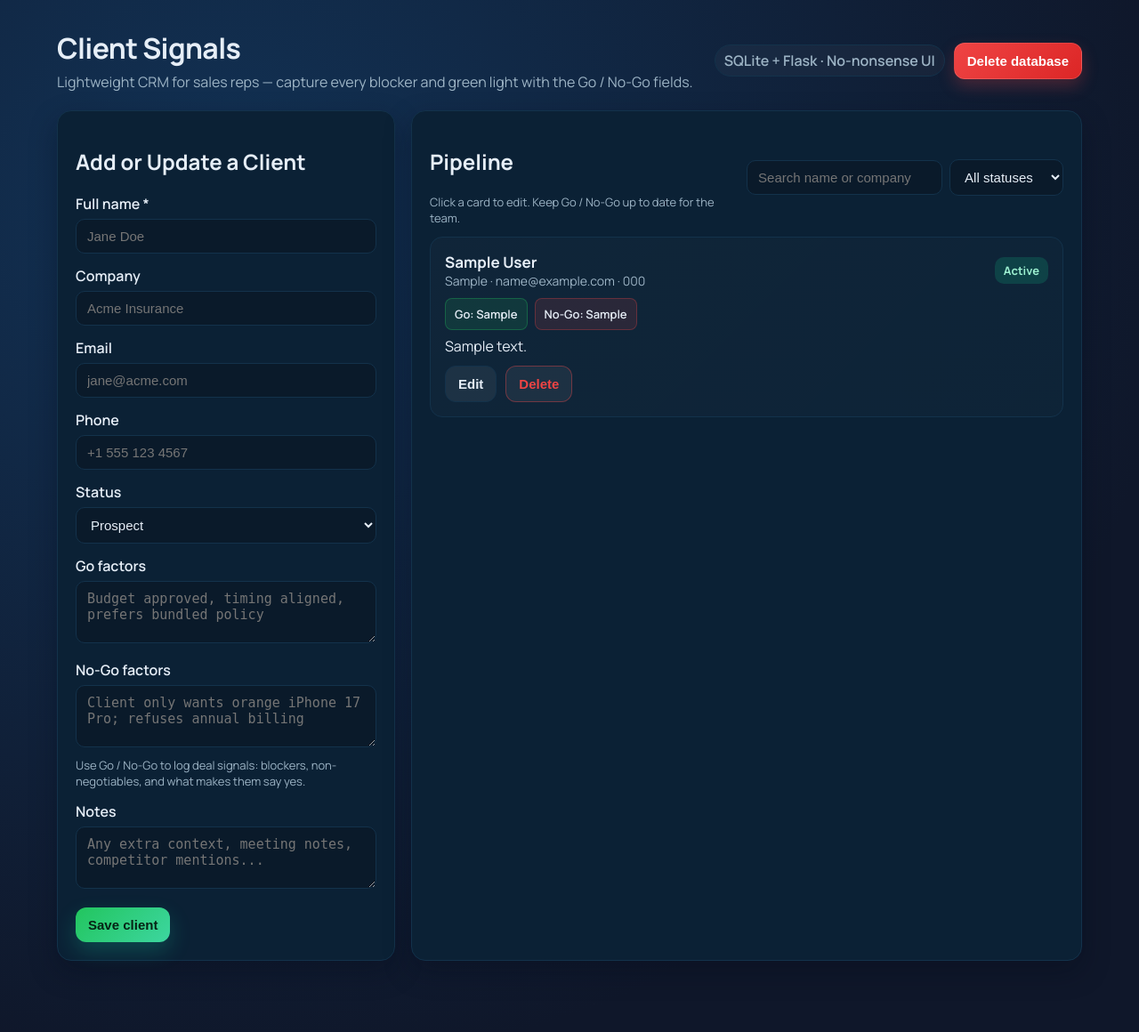
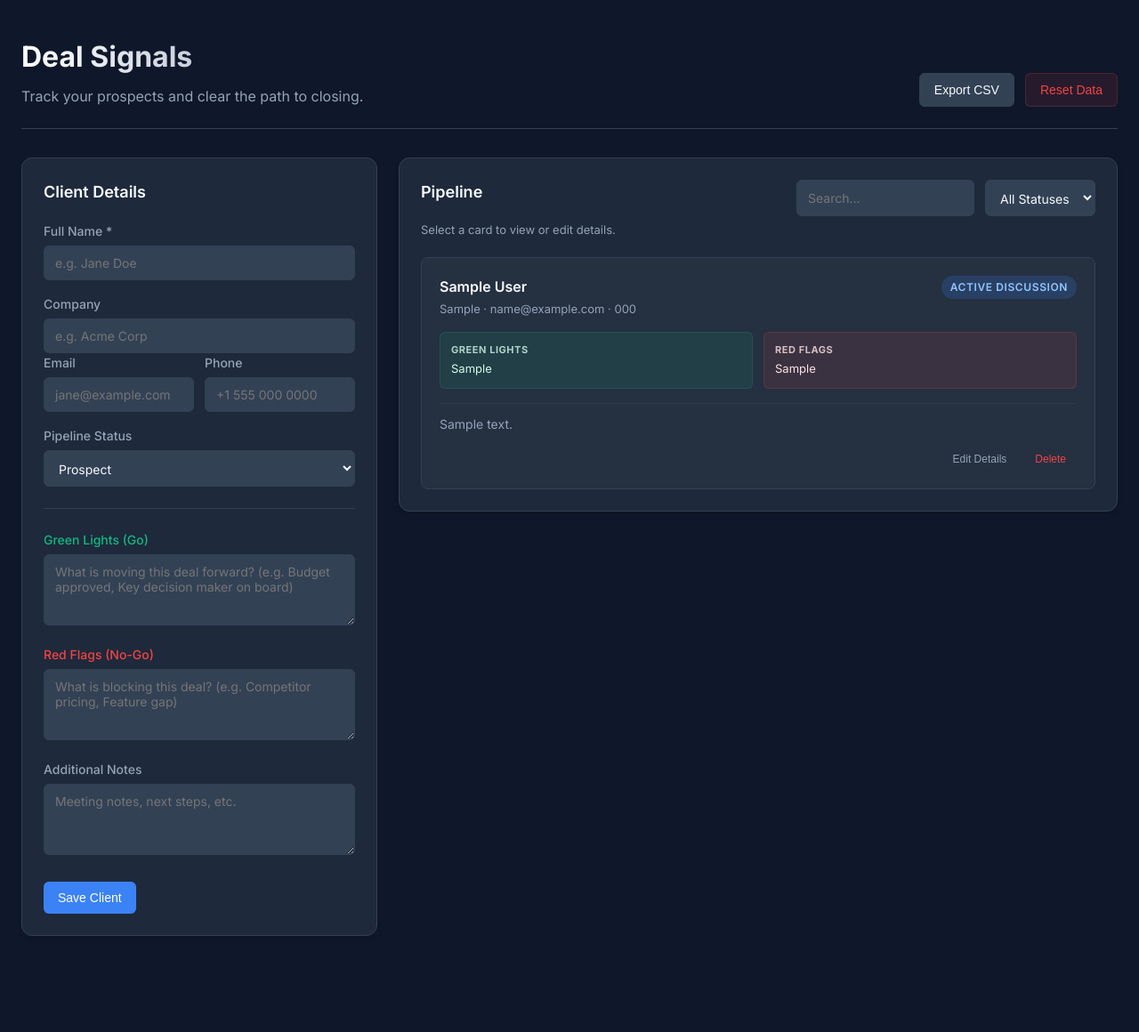
Before and after one commit to mwasalski/client_metadata_app, a Flask app: page / in a window 1280 px wide. Shown: the whole page at 89% size. After the commit the page ends 1052 px from the top, so only its background shows below. Run offline with Flask 3, Linux system fonts and the light colour scheme; tables that the repository leaves empty hold one stand-in row (values such as "Sample post").

Commit message:
changing layout

```diff
--- a/app.py
+++ b/app.py
@@ -7,7 +7,9 @@ import webbrowser
 from pathlib import Path
 from typing import Dict, List, Optional
 
-from flask import Flask, jsonify, render_template, request
+from flask import Flask, jsonify, render_template, request, Response
+import csv
+import io
 
 
 def resolve_app_dirs():
@@ -202,14 +204,45 @@ def reset_db():
         conn.execute("DELETE FROM clients")
         conn.commit()
         conn.close()
-        # Run VACUUM separately in autocommit mode to avoid transaction errors.
-        vacuum_conn = sqlite3.connect(DATABASE)
-        vacuum_conn.isolation_level = None
-        vacuum_conn.execute("VACUUM")
-        vacuum_conn.close()
         return jsonify({"reset": True})
     except Exception as exc:  # pragma: no cover - runtime guard
         return jsonify({"error": f"Could not reset database: {exc}"}), 500
+
+
+@app.route("/api/export-csv", methods=["GET"])
+def export_csv():
+    """Generate a CSV of all clients."""
+    conn = get_db()
+    rows = conn.execute("SELECT * FROM clients ORDER BY created_at DESC").fetchall()
+    conn.close()
+
+    output = io.StringIO()
+    writer = csv.writer(output)
+
+    # Write header
+    headers = ["ID", "Full Name", "Company", "Email", "Phone", "Status", "Go Factors", "No-Go Factors", "Notes", "Created At"]
+    writer.writerow(headers)
+
+    # Write data
+    for row in rows:
+        writer.writerow([
+            row["id"],
+            row["full_name"],
+            row["company"],
+            row["email"],
+            row["phone"],
+            row["status"],
+            row["go_factors"],
+            row["no_go_factors"],
+            row["notes"],
+            row["created_at"]
+        ])
+
+    return Response(
+        output.getvalue(),
+        mimetype="text/csv",
+        headers={"Content-Disposition": "attachment;filename=client_signals.csv"}
+    )
 
 
 if __name__ == "__main__":
--- a/static/app.js
+++ b/static/app.js
@@ -8,15 +8,16 @@ const emptyState = document.getElementById("emptyState");
 const searchInput = document.getElementById("search");
 const statusFilter = document.getElementById("statusFilter");
 const resetBtn = document.getElementById("resetDbBtn");
+const exportBtn = document.getElementById("exportBtn");
 
 let clients = [];
 let editingId = null;
 
 const statusLabels = {
   prospect: "Prospect",
-  active: "Active",
+  active: "Active Discussion",
   closed: "Closed Won",
-  churn_risk: "Churn Risk",
+  churn_risk: "At Risk",
 };
 
 function escapeHtml(text) {
@@ -59,22 +60,23 @@ function renderClients() {
       ].filter(Boolean);
 
       const go = client.go_factors
-        ? `<div class="badge go">Go: ${escapeHtml(client.go_factors)}</div>`
-        : `<div class="badge go muted">Go: not set</div>`;
+        ? `<div class="badge go"><strong>Green Lights</strong>${escapeHtml(client.go_factors)}</div>`
+        : `<div class="badge go" style="opacity:0.5"><strong>Green Lights</strong>—</div>`;
+
       const noGo = client.no_go_factors
-        ? `<div class="badge no-go">No-Go: ${escapeHtml(client.no_go_factors)}</div>`
-        : `<div class="badge no-go muted">No-Go: not set</div>`;
+        ? `<div class="badge no-go"><strong>Red Flags</strong>${escapeHtml(client.no_go_factors)}</div>`
+        : `<div class="badge no-go" style="opacity:0.5"><strong>Red Flags</strong>—</div>`;
 
       const notes = client.notes
         ? `<div class="notes">${escapeHtml(client.notes)}</div>`
-        : `<div class="notes muted">No extra notes yet.</div>`;
+        : ``;
 
       return `
         <article class="card" data-id="${client.id}">
           <div class="card-header">
             <div>
               <div class="client-name">${escapeHtml(client.full_name)}</div>
-              <div class="meta">${metaParts.length ? escapeHtml(metaParts.join(" · ")) : "—"}</div>
+              <div class="meta">${metaParts.length ? escapeHtml(metaParts.join(" · ")) : ""}</div>
             </div>
             <div class="status ${client.status}">${statusLabels[client.status] || client.status}</div>
           </div>
@@ -84,8 +86,8 @@ function renderClients() {
           </div>
           ${notes}
           <div class="card-actions">
-            <button class="ghost" data-action="edit">Edit</button>
-            <button class="ghost" data-action="delete" style="color: var(--danger); border-color: rgba(239,68,68,0.4);">Delete</button>
+            <button class="ghost" data-action="edit">Edit Details</button>
+            <button class="ghost" data-action="delete" style="color: var(--danger);">Delete</button>
           </div>
         </article>
       `;
@@ -95,10 +97,10 @@ function renderClients() {
 
 function setFormMode(mode) {
   if (mode === "edit") {
-    submitBtn.textContent = "Update client";
+    submitBtn.textContent = "Update Client";
     cancelBtn.style.display = "inline-flex";
   } else {
-    submitBtn.textContent = "Save client";
+    submitBtn.textContent = "Save Client";
     cancelBtn.style.display = "none";
     editingId = null;
   }
@@ -198,7 +200,7 @@ async function deleteClient(id) {
 
 async function resetDatabase() {
   const confirmed = confirm(
-    "Warning: you are about to delete your database. This removes all clients. Are you sure?"
+    "Are you sure you want to reset all data? This will delete every client record permanently."
   );
   if (!confirmed) return;
   try {
@@ -211,7 +213,7 @@ async function resetDatabase() {
     clearForm();
     setFormMode("create");
     await fetchClients();
-    alert("Database cleared. Start fresh by adding new clients.");
+    alert("All data has been reset. You can start fresh.");
   } catch (err) {
     console.error(err);
     alert("Could not reset database. Try again.");
@@ -228,5 +230,8 @@ listEl.addEventListener("click", handleListClick);
 searchInput.addEventListener("input", renderClients);
 statusFilter.addEventListener("change", renderClients);
 resetBtn.addEventListener("click", resetDatabase);
+exportBtn.addEventListener("click", () => {
+  window.location.href = "/api/export-csv";
+});
 
 fetchClients();
--- a/static/styles.css
+++ b/static/styles.css
@@ -1,15 +1,27 @@
-@import url("https://fonts.googleapis.com/css2?family=Manrope:wght@400;600;700&display=swap");
+@import url("https://fonts.googleapis.com/css2?family=Inter:wght@400;500;600;700&display=swap");
 
 :root {
-  --bg: #0f172a;
-  --panel: #0b2135;
-  --ink: #e6eef7;
-  --muted: #9db4c5;
-  --accent: #3dd6a0;
-  --accent-strong: #fbbf24;
+  /* Premium SaaS Dark Theme */
+  --bg-page: #0f172a;
+  --bg-panel: #1e293b;
+  --bg-input: #334155;
+
+  --text-main: #f8fafc;
+  --text-muted: #94a3b8;
+
+  --primary: #3b82f6;
+  --primary-hover: #2563eb;
+
+  --success: #10b981;
   --danger: #ef4444;
-  --border: #13324b;
-  --shadow: 0 12px 30px rgba(5, 12, 25, 0.35);
+  --warning: #f59e0b;
+
+  --border: #334155;
+  --border-focus: #60a5fa;
+
+  --shadow-sm: 0 1px 2px 0 rgb(0 0 0 / 0.05);
+  --shadow-md: 0 4px 6px -1px rgb(0 0 0 / 0.1), 0 2px 4px -2px rgb(0 0 0 / 0.1);
+  --shadow-lg: 0 10px 15px -3px rgb(0 0 0 / 0.1), 0 4px 6px -4px rgb(0 0 0 / 0.1);
 }
 
 *,
@@ -20,271 +32,358 @@
 
 body {
   margin: 0;
-  font-family: "Manrope", "Segoe UI", system-ui, -apple-system, sans-serif;
-  background: radial-gradient(140% 140% at 20% 20%, #123255, #0f172a 60%);
-  color: var(--ink);
-  min-height: 100vh;
+  font-family: "Inter", system-ui, -apple-system, sans-serif;
+  background-color: var(--bg-page);
+  color: var(--text-main);
+  line-height: 1.5;
+  -webkit-font-smoothing: antialiased;
 }
 
 .page {
-  max-width: 1200px;
+  max-width: 1280px;
   margin: 0 auto;
-  padding: 32px 24px 80px;
+  padding: 40px 24px;
 }
 
+/* Header */
 header {
   display: flex;
   justify-content: space-between;
-  align-items: center;
-  gap: 16px;
-  margin-bottom: 20px;
+  align-items: flex-end;
+  margin-bottom: 32px;
+  border-bottom: 1px solid var(--border);
+  padding-bottom: 24px;
 }
 
 h1 {
+  font-size: 32px;
   font-weight: 700;
-  letter-spacing: -0.02em;
+  margin: 0 0 8px 0;
+  background: linear-gradient(to right, #fff, #94a3b8);
+  -webkit-background-clip: text;
+  background-clip: text;
+  -webkit-text-fill-color: transparent;
+}
+
+.tagline {
+  color: var(--text-muted);
   margin: 0;
+  font-size: 16px;
 }
 
 .header-actions {
   display: flex;
-  align-items: center;
-  gap: 10px;
+  gap: 12px;
 }
 
-.tagline {
-  color: var(--muted);
-  margin: 4px 0 0;
-  line-height: 1.5;
-}
-
+/* Layout */
 .layout {
   display: grid;
-  grid-template-columns: 380px 1fr;
-  gap: 18px;
+  grid-template-columns: 400px 1fr;
+  gap: 24px;
+  align-items: start;
 }
 
 .panel {
-  background: var(--panel);
+  background: var(--bg-panel);
   border: 1px solid var(--border);
-  border-radius: 16px;
-  padding: 20px;
-  box-shadow: var(--shadow);
+  border-radius: 12px;
+  padding: 24px;
+  box-shadow: var(--shadow-md);
 }
 
-form label {
+h2 {
+  margin: 0 0 20px 0;
+  font-size: 18px;
+  font-weight: 600;
+  color: var(--text-main);
+}
+
+/* Form */
+.form-panel {
+  position: sticky;
+  top: 24px;
+}
+
+label {
   display: block;
-  font-weight: 600;
-  margin: 14px 0 6px;
+  font-size: 14px;
+  font-weight: 500;
+  color: var(--text-muted);
+  margin-bottom: 6px;
+  margin-top: 16px;
+}
+
+label:first-of-type {
+  margin-top: 0;
 }
 
 input,
 select,
 textarea {
   width: 100%;
-  background: #0a1a2a;
+  background: var(--bg-input);
   border: 1px solid var(--border);
-  border-radius: 10px;
+  border-radius: 6px;
   padding: 10px 12px;
-  color: var(--ink);
-  font-size: 15px;
+  color: var(--text-main);
+  font-size: 14px;
+  font-family: inherit;
+  transition: border-color 0.15s ease, box-shadow 0.15s ease;
 }
 
 input:focus,
 select:focus,
 textarea:focus {
-  outline: 2px solid var(--accent);
+  outline: none;
+  border-color: var(--border-focus);
+  box-shadow: 0 0 0 3px rgba(59, 130, 246, 0.1);
 }
 
 textarea {
-  min-height: 70px;
+  min-height: 80px;
   resize: vertical;
 }
 
-.small-note {
-  color: var(--muted);
-  font-size: 13px;
-  margin-top: 6px;
+.row {
+  display: flex;
+  gap: 12px;
+}
+
+.col {
+  flex: 1;
+}
+
+.divider {
+  height: 1px;
+  background: var(--border);
+  margin: 24px 0;
+}
+
+.label-go {
+  color: var(--success);
+}
+
+.label-no-go {
+  color: var(--danger);
+}
+
+/* Buttons */
+button {
+  cursor: pointer;
+  border: none;
+  border-radius: 6px;
+  padding: 10px 16px;
+  font-size: 14px;
+  font-weight: 500;
+  transition: all 0.2s;
+  display: inline-flex;
+  align-items: center;
+  justify-content: center;
+}
+
+.primary {
+  background-color: var(--primary);
+  color: white;
+}
+
+.primary:hover {
+  background-color: var(--primary-hover);
+}
+
+.secondary {
+  background-color: var(--bg-input);
+  color: var(--text-main);
+  border: 1px solid var(--border);
+}
+
+.secondary:hover {
+  background-color: #475569;
+}
+
+.danger {
+  background-color: rgba(239, 68, 68, 0.1);
+  color: var(--danger);
+  border: 1px solid rgba(239, 68, 68, 0.2);
+}
+
+.danger:hover {
+  background-color: rgba(239, 68, 68, 0.2);
+}
+
+.ghost {
+  background: transparent;
+  color: var(--text-muted);
+}
+
+.ghost:hover {
+  color: var(--text-main);
+  background: rgba(255, 255, 255, 0.05);
 }
 
 .actions {
+  margin-top: 24px;
   display: flex;
-  gap: 10px;
-  margin-top: 16px;
+  gap: 12px;
 }
 
-button {
-  cursor: pointer;
-  border: none;
-  border-radius: 12px;
-  padding: 11px 14px;
-  font-weight: 700;
-  font-size: 15px;
-  transition: transform 0.05s ease, box-shadow 0.1s ease, background 0.2s ease;
-}
-
-button:active {
-  transform: translateY(1px);
-}
-
-.primary {
-  background: linear-gradient(135deg, #22c55e, #3dd6a0);
-  color: #062315;
-  box-shadow: 0 10px 24px rgba(20, 255, 190, 0.18);
-}
-
-.ghost {
-  background: rgba(255, 255, 255, 0.06);
-  color: var(--ink);
-  border: 1px solid var(--border);
-}
-
-.danger {
-  background: linear-gradient(135deg, #ef4444, #dc2626);
-  color: #fff;
-  box-shadow: 0 8px 18px rgba(239, 68, 68, 0.25);
-  border: 1px solid rgba(255, 255, 255, 0.12);
-}
-
+/* List */
 .list-head {
   display: flex;
   justify-content: space-between;
-  align-items: center;
-  margin-bottom: 12px;
+  align-items: flex-start;
+  margin-bottom: 20px;
+}
+
+.small-note {
+  font-size: 13px;
+  color: var(--text-muted);
+  margin-top: 4px;
 }
 
 .filters {
   display: flex;
-  gap: 8px;
-  align-items: center;
-}
-
-.pill {
-  padding: 6px 10px;
-  border-radius: 999px;
-  font-weight: 600;
-  border: 1px solid var(--border);
-  background: rgba(255, 255, 255, 0.03);
-  color: var(--muted);
+  gap: 12px;
 }
 
 .list {
-  display: grid;
-  gap: 12px;
+  display: flex;
+  flex-direction: column;
+  gap: 16px;
 }
 
 .card {
+  background: rgba(255, 255, 255, 0.03);
   border: 1px solid var(--border);
-  border-radius: 14px;
-  padding: 16px;
-  background: linear-gradient(135deg, rgba(255, 255, 255, 0.02), rgba(255, 255, 255, 0.01));
+  border-radius: 8px;
+  padding: 20px;
+  transition: transform 0.2s, border-color 0.2s;
+}
+
+.card:hover {
+  border-color: var(--border-focus);
+  transform: translateY(-2px);
 }
 
 .card-header {
   display: flex;
   justify-content: space-between;
-  align-items: center;
-  gap: 10px;
-  margin-bottom: 8px;
+  align-items: flex-start;
+  margin-bottom: 12px;
 }
 
 .client-name {
-  font-weight: 700;
-  font-size: 17px;
+  font-size: 16px;
+  font-weight: 600;
+  color: var(--text-main);
+}
+
+.meta {
+  font-size: 13px;
+  color: var(--text-muted);
+  margin-top: 4px;
 }
 
 .status {
-  padding: 6px 10px;
-  border-radius: 10px;
-  font-weight: 700;
-  font-size: 13px;
-  text-transform: capitalize;
+  font-size: 12px;
+  font-weight: 600;
+  padding: 4px 10px;
+  border-radius: 999px;
+  text-transform: uppercase;
+  letter-spacing: 0.05em;
 }
 
 .status.prospect {
-  background: rgba(59, 130, 246, 0.15);
-  color: #9cc5ff;
+  background: rgba(148, 163, 184, 0.2);
+  color: #cbd5e1;
 }
 
 .status.active {
-  background: rgba(16, 185, 129, 0.2);
-  color: #9cf0d0;
+  background: rgba(59, 130, 246, 0.2);
+  color: #93c5fd;
 }
 
 .status.closed {
-  background: rgba(22, 163, 74, 0.2);
-  color: #a7f3c6;
+  background: rgba(16, 185, 129, 0.2);
+  color: #6ee7b7;
 }
 
 .status.churn_risk {
   background: rgba(239, 68, 68, 0.2);
-  color: #ffb4b4;
-}
-
-.meta {
-  color: var(--muted);
-  font-size: 14px;
-  display: flex;
-  gap: 12px;
-  flex-wrap: wrap;
+  color: #fca5a5;
 }
 
 .badges {
   display: flex;
-  gap: 8px;
-  flex-wrap: wrap;
-  margin: 10px 0 4px;
+  gap: 12px;
+  margin: 16px 0;
 }
 
 .badge {
-  border-radius: 8px;
-  padding: 8px 10px;
-  background: rgba(255, 255, 255, 0.06);
-  border: 1px solid var(--border);
-  color: var(--ink);
-  font-weight: 600;
+  flex: 1;
+  padding: 12px;
+  border-radius: 6px;
   font-size: 13px;
+  line-height: 1.4;
 }
 
 .badge.go {
-  border-color: rgba(34, 197, 94, 0.3);
-  background: rgba(34, 197, 94, 0.12);
+  background: rgba(16, 185, 129, 0.1);
+  border: 1px solid rgba(16, 185, 129, 0.2);
+  color: #d1fae5;
 }
 
 .badge.no-go {
-  border-color: rgba(239, 68, 68, 0.3);
-  background: rgba(239, 68, 68, 0.12);
+  background: rgba(239, 68, 68, 0.1);
+  border: 1px solid rgba(239, 68, 68, 0.2);
+  color: #fee2e2;
+}
+
+.badge strong {
+  display: block;
+  margin-bottom: 4px;
+  font-size: 11px;
+  text-transform: uppercase;
+  letter-spacing: 0.05em;
+  opacity: 0.8;
 }
 
 .notes {
-  margin-top: 6px;
-  color: var(--ink);
-  line-height: 1.5;
-}
-
-.muted {
-  color: var(--muted);
+  font-size: 14px;
+  color: var(--text-muted);
+  padding-top: 12px;
+  border-top: 1px solid rgba(255, 255, 255, 0.05);
 }
 
 .card-actions {
   display: flex;
-  gap: 10px;
-  margin-top: 10px;
+  justify-content: flex-end;
+  gap: 8px;
+  margin-top: 16px;
 }
 
-.chip {
-  padding: 6px 9px;
-  border-radius: 10px;
-  border: 1px solid var(--border);
-  color: var(--muted);
-  background: rgba(255, 255, 255, 0.04);
+.card-actions button {
+  padding: 6px 12px;
   font-size: 12px;
 }
 
 .empty {
   text-align: center;
-  padding: 30px 10px;
-  color: var(--muted);
+  padding: 60px 20px;
+  color: var(--text-muted);
+  border: 2px dashed var(--border);
+  border-radius: 12px;
+}
+
+.empty-icon {
+  font-size: 48px;
+  margin-bottom: 16px;
+  opacity: 0.5;
+}
+
+.empty h3 {
+  color: var(--text-main);
+  margin: 0 0 8px 0;
 }
 
 @media (max-width: 1024px) {
@@ -292,28 +391,7 @@ button:active {
     grid-template-columns: 1fr;
   }
 
-  .header-actions {
-    flex-wrap: wrap;
-    justify-content: flex-start;
+  .form-panel {
+    position: static;
   }
 }
-
-@media (max-width: 640px) {
-  .page {
-    padding: 18px 16px 60px;
-  }
-
-  header {
-    flex-direction: column;
-    align-items: flex-start;
-  }
-
-  .header-actions {
-    width: 100%;
-    gap: 8px;
-  }
-
-  .card {
-    padding: 14px;
-  }
-}
--- a/templates/index.html
+++ b/templates/index.html
@@ -3,82 +3,92 @@
 <head>
   <meta charset="UTF-8">
   <meta name="viewport" content="width=device-width, initial-scale=1.0">
-  <title>Client Signals | Lightweight CRM</title>
+  <title>Deal Signals | Sales Tracker</title>
   <link rel="stylesheet" href="/static/styles.css">
 </head>
 <body>
   <div class="page">
     <header>
       <div>
-        <h1>Client Signals</h1>
-        <p class="tagline">Lightweight CRM for sales reps — capture every blocker and green light with the Go / No-Go fields.</p>
+        <h1>Deal Signals</h1>
+        <p class="tagline">Track your prospects and clear the path to closing.</p>
       </div>
       <div class="header-actions">
-        <div class="pill">SQLite + Flask · No-nonsense UI</div>
-        <button id="resetDbBtn" class="danger" type="button" title="Deletes all records">Delete database</button>
+        <button id="exportBtn" class="secondary" type="button" title="Download as CSV">Export CSV</button>
+        <button id="resetDbBtn" class="danger" type="button" title="Deletes all records">Reset Data</button>
       </div>
     </header>
 
     <div class="layout">
-      <section class="panel">
-        <h2>Add or Update a Client</h2>
+      <section class="panel form-panel">
+        <h2>Client Details</h2>
         <form id="clientForm">
-          <label for="full_name">Full name *</label>
-          <input id="full_name" name="full_name" placeholder="Jane Doe" required>
+          <label for="full_name">Full Name *</label>
+          <input id="full_name" name="full_name" placeholder="e.g. Jane Doe" required>
 
           <label for="company">Company</label>
-          <input id="company" name="company" placeholder="Acme Insurance">
+          <input id="company" name="company" placeholder="e.g. Acme Corp">
 
-          <label for="email">Email</label>
-          <input id="email" name="email" placeholder="jane@acme.com" type="email">
+          <div class="row">
+            <div class="col">
+              <label for="email">Email</label>
+              <input id="email" name="email" placeholder="jane@example.com" type="email">
+            </div>
+            <div class="col">
+              <label for="phone">Phone</label>
+              <input id="phone" name="phone" placeholder="+1 555 000 0000">
+            </div>
+          </div>
 
-          <label for="phone">Phone</label>
-          <input id="phone" name="phone" placeholder="+1 555 123 4567">
-
-          <label for="status">Status</label>
+          <label for="status">Pipeline Status</label>
           <select id="status" name="status">
             <option value="prospect">Prospect</option>
-            <option value="active">Active</option>
+            <option value="active">Active Discussion</option>
             <option value="closed">Closed Won</option>
-            <option value="churn_risk">Churn Risk</option>
+            <option value="churn_risk">At Risk</option>
           </select>
 
-          <label for="go_factors">Go factors</label>
-          <textarea id="go_factors" name="go_factors" placeholder="Budget approved, timing aligned, prefers bundled policy"></textarea>
+          <div class="divider"></div>
 
-          <label for="no_go_factors">No-Go factors</label>
-          <textarea id="no_go_factors" name="no_go_factors" placeholder="Client only wants orange iPhone 17 Pro; refuses annual billing"></textarea>
-          <div class="small-note">Use Go / No-Go to log deal signals: blockers, non-negotiables, and what makes them say yes.</div>
+          <label for="go_factors" class="label-go">Green Lights (Go)</label>
+          <textarea id="go_factors" name="go_factors" placeholder="What is moving this deal forward? (e.g. Budget approved, Key decision maker on board)"></textarea>
 
-          <label for="notes">Notes</label>
-          <textarea id="notes" name="notes" placeholder="Any extra context, meeting notes, competitor mentions..."></textarea>
+          <label for="no_go_factors" class="label-no-go">Red Flags (No-Go)</label>
+          <textarea id="no_go_factors" name="no_go_factors" placeholder="What is blocking this deal? (e.g. Competitor pricing, Feature gap)"></textarea>
+
+          <label for="notes">Additional Notes</label>
+          <textarea id="notes" name="notes" placeholder="Meeting notes, next steps, etc."></textarea>
 
           <div class="actions">
-            <button class="primary" type="submit" id="submitBtn">Save client</button>
-            <button class="ghost" type="button" id="cancelBtn" style="display:none;">Cancel edit</button>
+            <button class="primary" type="submit" id="submitBtn">Save Client</button>
+            <button class="ghost" type="button" id="cancelBtn" style="display:none;">Cancel</button>
           </div>
         </form>
       </section>
 
-      <section class="panel">
+      <section class="panel list-panel">
         <div class="list-head">
           <div>
             <h2>Pipeline</h2>
-            <div class="small-note">Click a card to edit. Keep Go / No-Go up to date for the team.</div>
+            <div class="small-note">Select a card to view or edit details.</div>
           </div>
           <div class="filters">
-            <input id="search" placeholder="Search name or company" style="width: 220px;">
+            <input id="search" placeholder="Search..." style="width: 200px;">
             <select id="statusFilter">
-              <option value="">All statuses</option>
+              <option value="">All Statuses</option>
               <option value="prospect">Prospect</option>
               <option value="active">Active</option>
-              <option value="closed">Closed Won</option>
-              <option value="churn_risk">Churn Risk</option>
+              <option value="closed">Won</option>
+              <option value="churn_risk">At Risk</option>
             </select>
           </div>
         </div>
         <div id="clientsList" class="list"></div>
-        <div id="emptyState" class="empty" style="display:none;">No clients yet. Add your first record on the left.</div>
+        <div id="emptyState" class="empty" style="display:none;">
+          <div class="empty-icon">📭</div>
+          <h3>Your pipeline is empty</h3>
+          <p>Add your first prospect on the left to get started.</p>
+        </div>
       </section>
     </div>
   </div>
```
Also changed, not shown: verify_app.py (added, +102 -0 lines).
